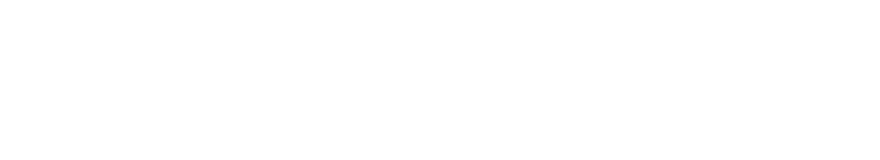
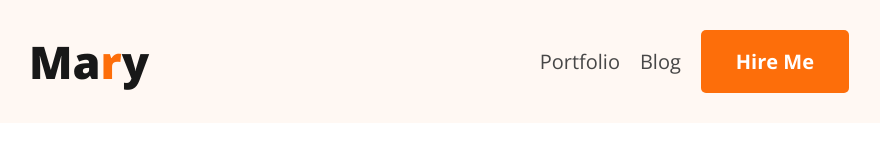
Before and after one commit to atique-shahriar/Developer-Portfolio, a plain HTML site: page index.html in a window 1280 px wide. Shown: the whole page, without its empty margins (201-1081 px from the left). Drawn offline with nearby package versions, Linux system fonts and the light colour scheme.

Commit message:
nav menu complete

```diff
--- a/index.html
+++ b/index.html
@@ -3,7 +3,29 @@
   <head>
     <meta charset="UTF-8" />
     <meta name="viewport" content="width=device-width, initial-scale=1.0" />
+    <link rel="preconnect" href="https://fonts.googleapis.com" />
+    <link rel="preconnect" href="https://fonts.gstatic.com" crossorigin />
+    <link
+      href="https://fonts.googleapis.com/css2?family=Open+Sans:wght@400;500;600;700;800&display=swap"
+      rel="stylesheet"
+    />
+    <link rel="stylesheet" href="style.css" />
     <title>Portfolio Website</title>
   </head>
-  <body></body>
+  <body>
+    <header>
+      <nav class="nav-menu">
+        <h1 class="nav-title">Ma<span class="nav-title-orrange">r</span>y</h1>
+        <ul class="nav-list">
+          <li><a href="">Portfolio</a></li>
+          <li><a href="">Blog</a></li>
+          <li><button class="btn-primary">Hire Me</button></li>
+        </ul>
+      </nav>
+    </header>
+
+    <main></main>
+
+    <footer></footer>
+  </body>
 </html>
--- /dev/null
+++ b/style.css
@@ -0,0 +1,51 @@
+* {
+  font-family: "Open Sans", sans-serif;
+  margin: 0;
+}
+
+header {
+  background-color: #fff8f3;
+}
+.nav-menu {
+  display: flex;
+  justify-content: space-between;
+  align-items: center;
+  margin: 0 230px;
+  padding: 30px 0;
+}
+
+.nav-title {
+  color: #181818;
+  font-size: 45px;
+  font-weight: 800;
+}
+
+.nav-title-orrange {
+  color: #fd6e0a;
+}
+
+.nav-list {
+  display: flex;
+  list-style: none;
+  align-items: center;
+}
+
+.nav-list li {
+  margin-left: 20px;
+}
+
+.nav-list a {
+  text-decoration: none;
+  color: #474747;
+  font-size: 20px;
+}
+
+.btn-primary {
+  border-radius: 5px;
+  background: #fd6e0a;
+  color: #fff;
+  font-size: 20px;
+  font-weight: 700;
+  border: none;
+  padding: 18px 35px;
+}
```
